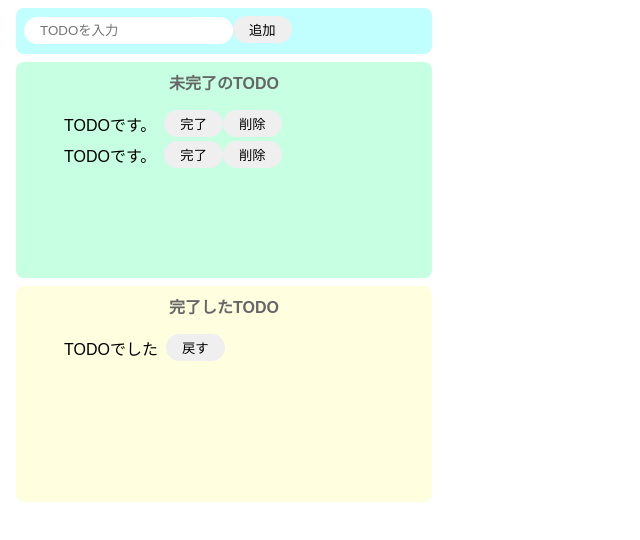
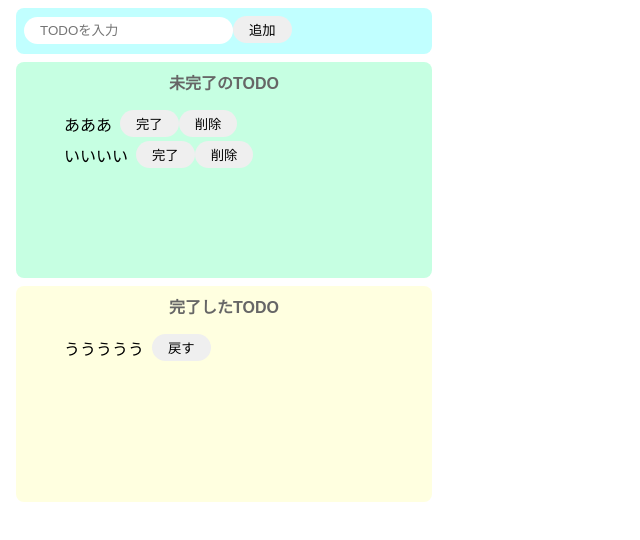
Before and after one commit to KurumiRumi/react01-07_react-todo, a React (Create React App) app: page / in a window 1280 px wide. Shown: the top 540 px of the page, without its empty margins (0-640 px from the left). Built offline with nearby package versions, Linux system fonts and the light colour scheme.

Commit message:
53. Reactでの実装を意識したモックに変更

```diff
--- a/src/App.js
+++ b/src/App.js
@@ -1,7 +1,13 @@
-import React from "react";
+import React, { useState } from "react";
 import "./styles.css";
 
 export const App = () => {
+  const [incompleteTodos, setIncompleteTodos] = useState([
+    "あああ",
+    "いいいい"
+  ]);
+  const [completeTodos, setCompleteTodos] = useState(["ううううう"]);
+
   return (
     <>
       <div className="input-area">
@@ -11,25 +17,29 @@ export const App = () => {
       <div className="incomplete-area">
         <p className="title">未完了のTODO</p>
         <ul id="incomplete-list">
-          <li className="list-row">
-            <div>TODOです。</div>
-            <button>完了</button>
-            <button>削除</button>
-          </li>
-          <li className="list-row">
-            <div>TODOです。</div>
-            <button>完了</button>
-            <button>削除</button>
-          </li>
+          {incompleteTodos.map((todo) => {
+            return (
+              // mapを使うときはkeyで何個目かの目印を付ける
+              <li key={todo} className="list-row">
+                <div>{todo}</div>
+                <button>完了</button>
+                <button>削除</button>
+              </li>
+            );
+          })}
         </ul>
       </div>
       <div className="complete-area">
         <p className="title">完了したTODO</p>
         <ul id="complete-list">
-          <li className="list-row">
-            <div>TODOでした</div>
-            <button>戻す</button>
-          </li>
+          {completeTodos.map((todo) => {
+            return (
+              <li key={todo} className="list-row">
+                <div>{todo}</div>
+                <button>戻す</button>
+              </li>
+            );
+          })}
         </ul>
       </div>
     </>
```
